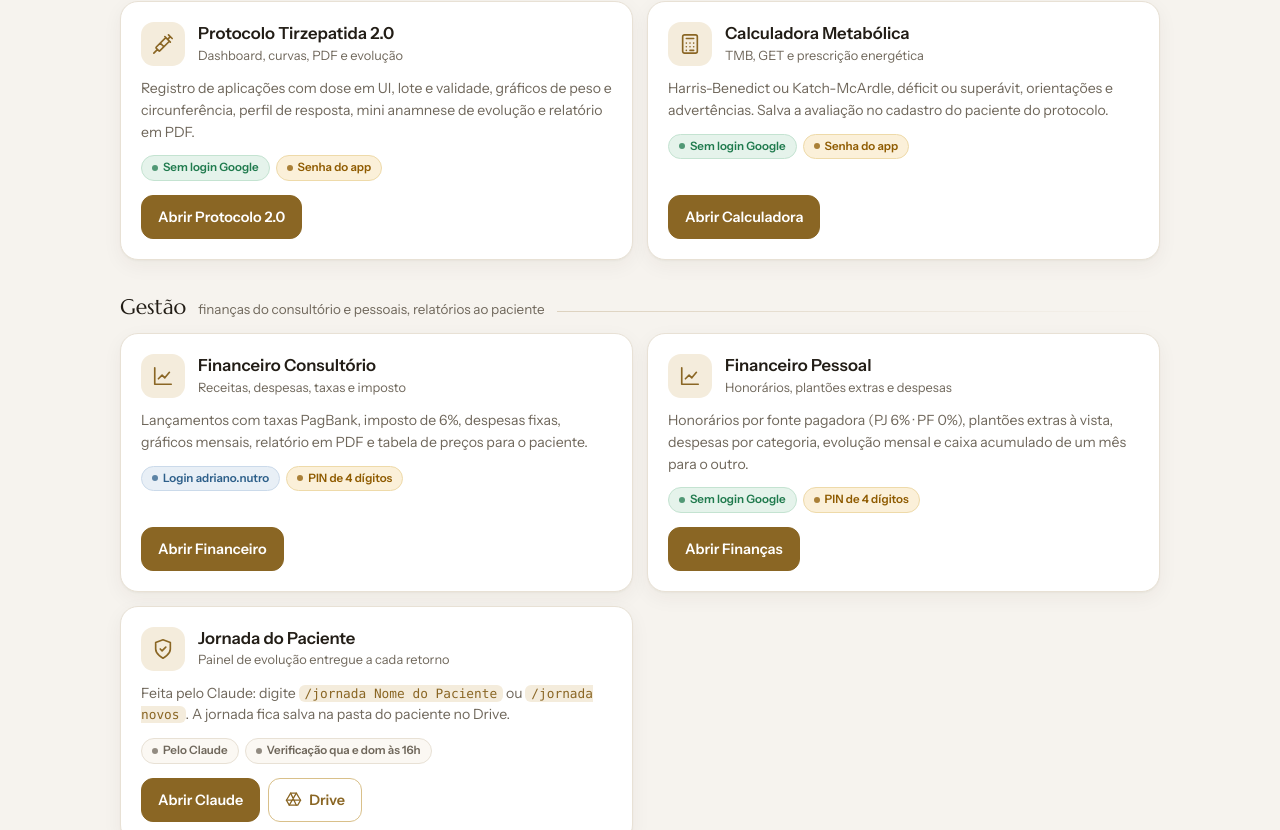
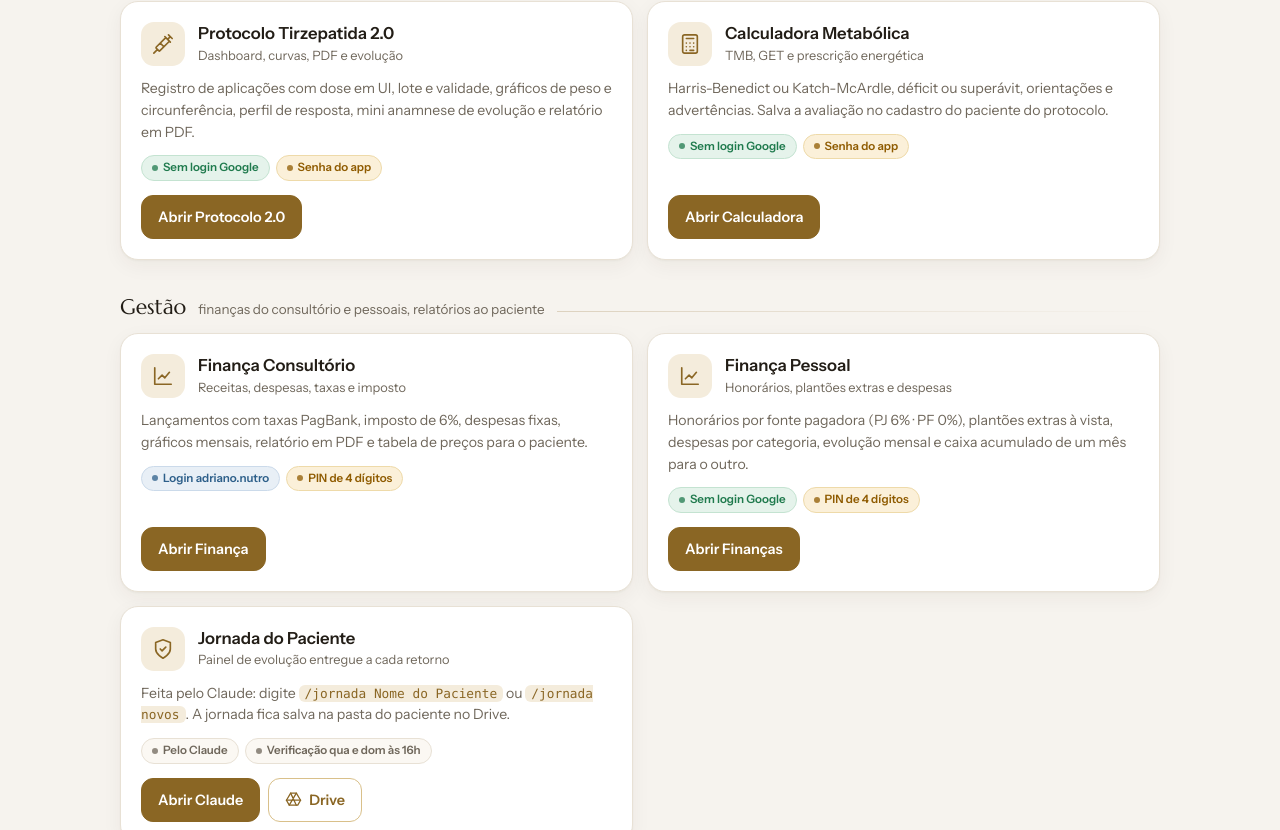
Before and after one commit to adrianofabri/adrianofabri.github.io, a plain HTML site: page index.html in a window 1280 px wide. Shown: the part 1132-1962 px from the top of the page. Drawn offline with Linux system fonts and the light colour scheme.

Commit message:
Update index.html

```diff
--- a/index.html
+++ b/index.html
@@ -242,8 +242,8 @@ html[data-theme="dark"] .envio input{background:var(--surface2)}
   <a class="qt pri" href="https://adrianofabri.github.io/pre-consulta/" target="_blank" rel="noopener"><span class="ic"><svg class="i"><use href="#i-painel"/></svg></span><span><b>Painel do Médico</b><small>Chave do painel</small></span><svg class="i ar"><use href="#i-seta"/></svg></a>
   <a class="qt pri" href="tirzepatida/" target="_blank" rel="noopener"><span class="ic"><svg class="i"><use href="#i-tirze"/></svg></span><span><b>Tirzepatida 2.0</b><small>Senha do app</small></span><svg class="i ar"><use href="#i-seta"/></svg></a>
   <a class="qt" href="tirzepatida/calculadora.html" target="_blank" rel="noopener"><span class="ic"><svg class="i"><use href="#i-calc"/></svg></span><span><b>Calculadora</b><small>Metabólica</small></span><svg class="i ar"><use href="#i-seta"/></svg></a>
-  <a class="qt" href="https://script.google.com/macros/s/AKfycbwO797VFxIZabeqJtHt90NMCU5tHv0UpRmULhBIZSX5tIsKgKacLeZzb0kiLuheZkQN/exec" target="_blank" rel="noopener"><span class="ic"><svg class="i"><use href="#i-fin"/></svg></span><span><b>Financeiro Consultório</b><small>Google + PIN</small></span><svg class="i ar"><use href="#i-seta"/></svg></a>
-  <a class="qt" href="financas/" target="_blank" rel="noopener"><span class="ic"><svg class="i"><use href="#i-fin"/></svg></span><span><b>Financeiro Pessoal</b><small>Senha do app</small></span><svg class="i ar"><use href="#i-seta"/></svg></a>
+  <a class="qt" href="https://script.google.com/macros/s/AKfycbwO797VFxIZabeqJtHt90NMCU5tHv0UpRmULhBIZSX5tIsKgKacLeZzb0kiLuheZkQN/exec" target="_blank" rel="noopener"><span class="ic"><svg class="i"><use href="#i-fin"/></svg></span><span><b>Finança Consultório</b><small>Google + PIN</small></span><svg class="i ar"><use href="#i-seta"/></svg></a>
+  <a class="qt" href="financas/" target="_blank" rel="noopener"><span class="ic"><svg class="i"><use href="#i-fin"/></svg></span><span><b>Finança Pessoal</b><small>Senha do app</small></span><svg class="i ar"><use href="#i-seta"/></svg></a>
   <a class="qt" href="#jornada"><span class="ic"><svg class="i"><use href="#i-jorn"/></svg></span><span><b>Jornada</b><small>Pelo Claude</small></span></a>
 </nav>
 
@@ -309,14 +309,14 @@ html[data-theme="dark"] .envio input{background:var(--surface2)}
 <div class="grid">
   <article class="card">
     <div class="top"><div class="ico"><svg class="i"><use href="#i-fin"/></svg></div>
-      <div><h3>Financeiro Consultório</h3><p class="sub">Receitas, despesas, taxas e imposto</p></div></div>
+      <div><h3>Finança Consultório</h3><p class="sub">Receitas, despesas, taxas e imposto</p></div></div>
     <p class="d">Lançamentos com taxas PagBank, imposto de 6%, despesas fixas, gráficos mensais, relatório em PDF e tabela de preços para o paciente.</p>
     <div class="tags"><span class="tag t-google">Login adriano.nutro</span><span class="tag t-pin">PIN de 4 dígitos</span></div>
-    <div class="btns"><a class="btn" href="https://script.google.com/macros/s/AKfycbwO797VFxIZabeqJtHt90NMCU5tHv0UpRmULhBIZSX5tIsKgKacLeZzb0kiLuheZkQN/exec" target="_blank" rel="noopener">Abrir Financeiro</a></div>
+    <div class="btns"><a class="btn" href="https://script.google.com/macros/s/AKfycbwO797VFxIZabeqJtHt90NMCU5tHv0UpRmULhBIZSX5tIsKgKacLeZzb0kiLuheZkQN/exec" target="_blank" rel="noopener">Abrir Finança</a></div>
   </article>
   <article class="card">
     <div class="top"><div class="ico"><svg class="i"><use href="#i-fin"/></svg></div>
-      <div><h3>Financeiro Pessoal</h3><p class="sub">Honorários, plantões extras e despesas</p></div></div>
+      <div><h3>Finança Pessoal</h3><p class="sub">Honorários, plantões extras e despesas</p></div></div>
     <p class="d">Honorários por fonte pagadora (PJ 6% · PF 0%), plantões extras à vista, despesas por categoria, evolução mensal e caixa acumulado de um mês para o outro.</p>
     <div class="tags"><span class="tag t-free">Sem login Google</span><span class="tag t-pin">PIN de 4 dígitos</span></div>
     <div class="btns"><a class="btn" href="financas/" target="_blank" rel="noopener">Abrir Finanças</a></div>
```
